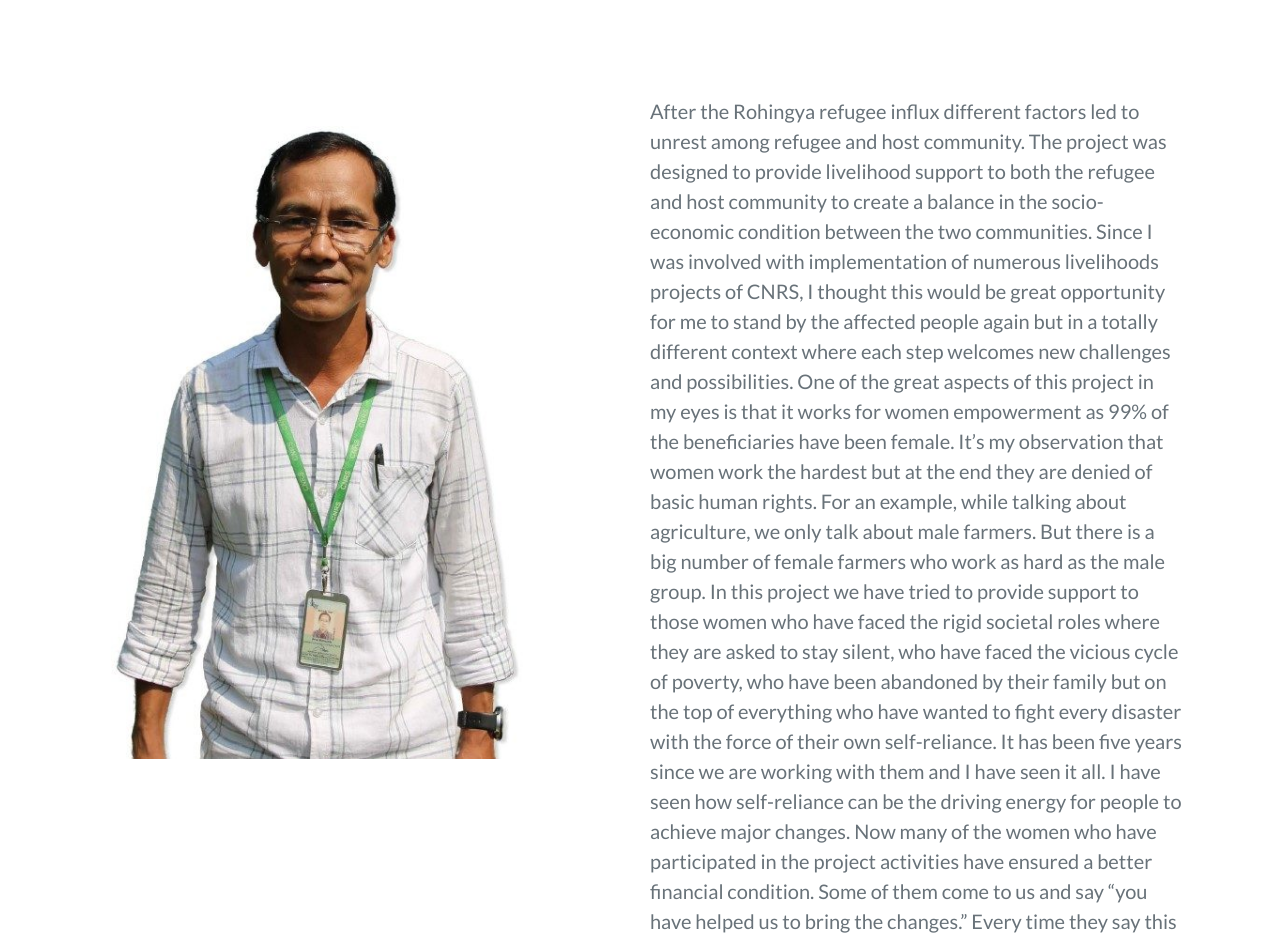
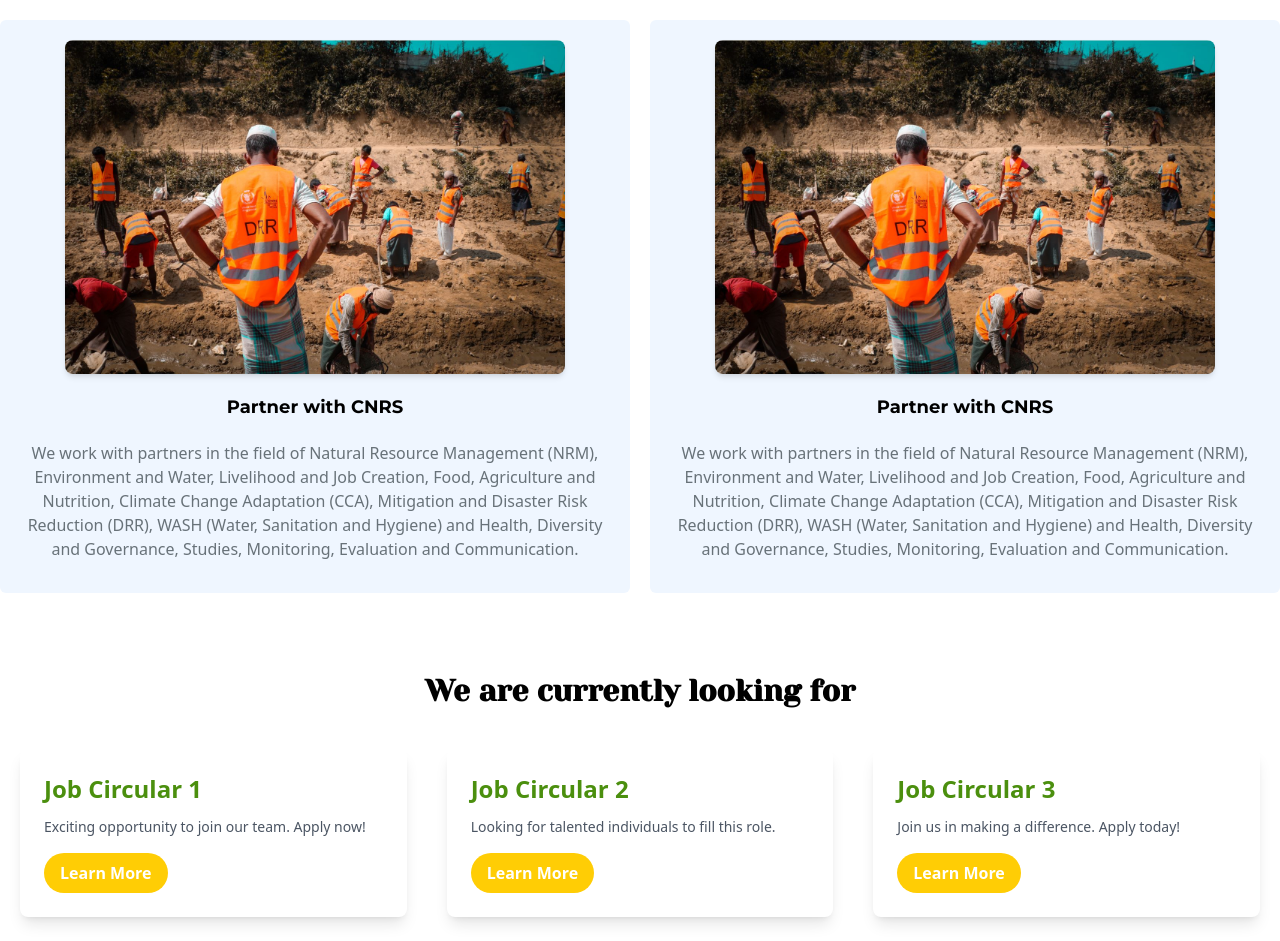
Before and after one commit to coderismail22/project-cnrs-client, a React (Vite) app: page /join-us in a window 1280 px wide. Shown: the top 941 px of the page. Built offline with nearby package versions, Linux system fonts and the light colour scheme; a web font is replaced by a local one.

Commit message:
complete job circular section

```diff
--- a/src/pages/JoinUs/JobCircular/JobCircular.jsx
+++ b/src/pages/JoinUs/JobCircular/JobCircular.jsx
@@ -19,6 +19,10 @@ const JobCircular = () => {
     },
   ];
   return (
+    <div className="my-20">
+      <h1 className="font-yeseva font-bold text-3xl my-5 text-center">
+        We are currently looking for
+      </h1>
       <div className="grid gap-10 md:grid-cols-2 lg:grid-cols-3 p-5">
         {circulars.map((item) => (
           <JobCircularCard
@@ -28,6 +32,7 @@ const JobCircular = () => {
           />
         ))}
       </div>
+    </div>
   );
 };
 
--- a/src/pages/JoinUs/JoinUs/JoinUs.jsx
+++ b/src/pages/JoinUs/JoinUs/JoinUs.jsx
@@ -5,8 +5,8 @@ import UpperCards from "../UpperCards/UpperCards";
 const JoinUs = () => {
   return (
     <div>
-      {/* <UpperCards /> */}
-      {/* <JobCircular /> */}
+      <UpperCards />
+      <JobCircular />
       <Coordinator />
     </div>
   );
```
Lines whose indentation alone changed are shown as unchanged.
